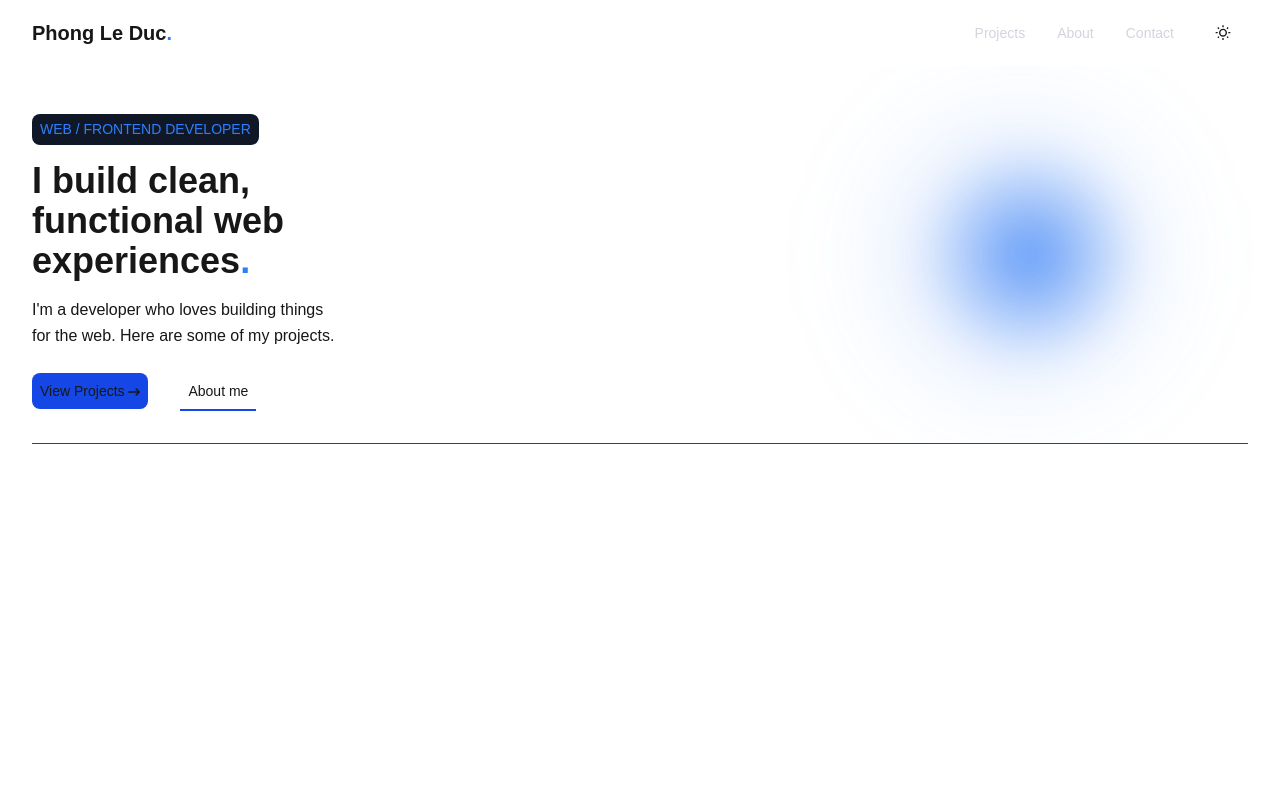
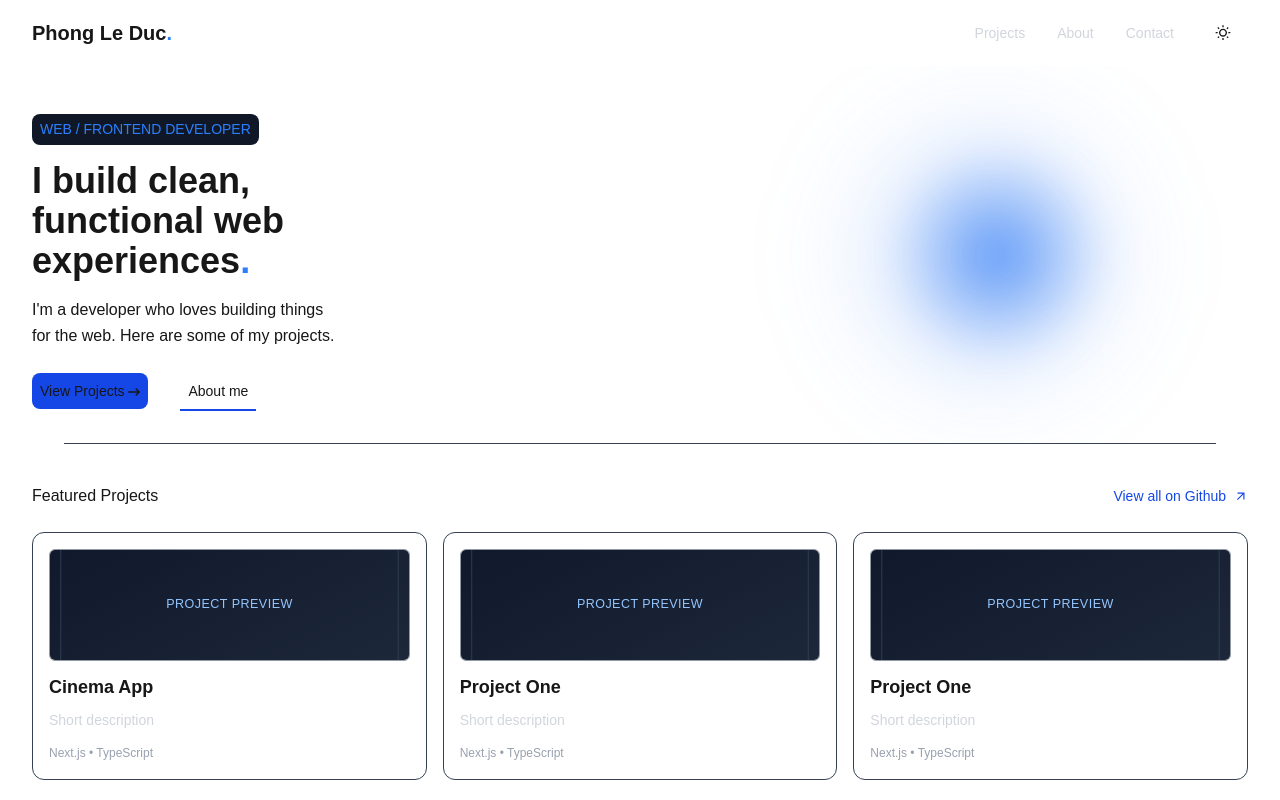
Before and after one commit to Phong-Le-Duc/phong-portfolio, a Next.js app: page / in a window 1280 px wide. Built offline with nearby package versions, Linux system fonts and the light colour scheme.

Commit message:
first link test

```diff
--- a/src/app/page.tsx
+++ b/src/app/page.tsx
@@ -4,7 +4,7 @@ import Image from "next/image";
 
 export default function Page() {
   return (
-    <main>
+    <main className="mx-8">
 
       <Hero />
 
--- a/src/components/featured-projects/index.tsx
+++ b/src/components/featured-projects/index.tsx
@@ -1,11 +1,33 @@
-
+import Link from "next/link";
+import { MdArrowOutward } from "react-icons/md";
+import ProjectCard from "../project-card/ProjectCard";
+import { projects } from "@/data/projects";
 
 export default function FeaturedProjects() {
+
+    const featured = projects.filter((p) => p.featured).slice(0, 3);
 
     return (
         <section className=" pt-10">
 
+            <div className="flex justify-between">
+                <h3>Featured Projects</h3>
+                <div className="flex items-center gap-2 text-sm text-blue-700">
+                    <Link href="/" aria-label="About">View all on Github</Link>
+                    <MdArrowOutward />
+                </div>
+            </div>
 
+
+
+
+            <div className="mt-6 grid grid-cols-1 gap-4 md:grid-cols-2 lg:grid-cols-3">
+                {featured.map((project) => (
+                    <ProjectCard key={project.id} project={project} />
+                ))}
+            </div>
         </section>
+
+
     )
 }
--- a/src/components/hero/index.tsx
+++ b/src/components/hero/index.tsx
@@ -22,7 +22,7 @@ export default function Hero() {
                 />
             </div>
 
-            <div className="relative z-10 mt-12 flex flex-col gap-4 mx-8">
+            <div className="relative z-10 mt-12 flex flex-col gap-4 ">
                 <p className="self-start text-sm max-[350px]:text-xs bg-gray-900 px-2 py-1 rounded-lg text-blue-500">
                     WEB / FRONTEND DEVELOPER
                 </p>
@@ -37,7 +37,7 @@ export default function Hero() {
                 </p>
             </div>
 
-            <div className="mt-6 mx-8 flex flex-row gap-8 max-[310px]:flex-col max-[310px]:gap-3">
+            <div className="mt-6 flex flex-row gap-8 max-[310px]:flex-col max-[310px]:gap-3">
                 <Link
                     className="self-start w-fit text-sm bg-blue-700 p-2 rounded-lg"
                     href="/"
--- /dev/null
+++ b/src/components/project-card/ProjectCard.tsx
@@ -0,0 +1,30 @@
+import Image from "next/image";
+import type { Project } from "@/data/projects";
+
+type Props = { project: Project };
+
+export default function ProjectCard({ project }: Props) {
+    return (
+        <a
+            href={project.href}
+            target="_blank"
+            rel="noreferrer"
+            className="block rounded-xl border border-gray-700 p-4 hover:border-blue-500 transition"
+            aria-label={project.title}
+        >
+            <div className="relative mb-3 h-28 w-full overflow-hidden rounded-md border border-gray-600/60">
+                <Image
+                    src={project.imageSrc}
+                    alt={project.title}
+                    fill
+                    className="object-cover"
+                    sizes="(max-width: 768px) 100vw, 50vw"
+                />
+            </div>
+
+            <h4 className="text-lg font-semibold">{project.title}</h4>
+            <p className="mt-2 text-sm text-gray-300">{project.description}</p>
+            <p className="mt-3 text-xs text-gray-400">{project.tags.join(" • ")}</p>
+        </a>
+    );
+}
--- /dev/null
+++ b/src/data/projects.ts
@@ -0,0 +1,58 @@
+export type Project = {
+    id: string;
+    title: string;
+    description: string;
+    href: string;
+    tags: string[];
+    imageSrc: string;
+    featured?: boolean;
+};
+
+export const projects: Project[] = [
+    {
+        id: "project-1",
+        title: "Cinema App",
+        description: "Short description",
+        href: "https://phongs-cinema-app.netlify.app",
+        tags: ["Next.js", "TypeScript"],
+        imageSrc: "/images/project-placeholder.svg",
+        featured: true,
+    },
+    {
+        id: "project-2",
+        title: "Project One",
+        description: "Short description",
+        href: "https://github.com/yourname/project-one",
+        tags: ["Next.js", "TypeScript"],
+        imageSrc: "/images/project-placeholder.svg",
+        featured: true,
+    },
+    {
+        id: "project-3",
+        title: "Project One",
+        description: "Short description",
+        href: "https://github.com/yourname/project-one",
+        tags: ["Next.js", "TypeScript"],
+        imageSrc: "/images/project-placeholder.svg",
+        featured: true,
+    },
+    {
+        id: "project-4",
+        title: "Project One",
+        description: "Short description",
+        href: "https://github.com/yourname/project-one",
+        tags: ["Next.js", "TypeScript"],
+        imageSrc: "/images/project-placeholder.svg",
+        featured: true,
+    },
+    {
+        id: "project-5",
+        title: "Project One",
+        description: "Short description",
+        href: "https://github.com/yourname/project-one",
+        tags: ["Next.js", "TypeScript"],
+        imageSrc: "/images/project-placeholder.svg",
+        featured: true,
+    },
+
+];
```
Also changed, not shown: package.json (+3 -5 lines), public/images/project-placeholder.svg (added), 1 other file (tests, documents, lock files or other folders).
